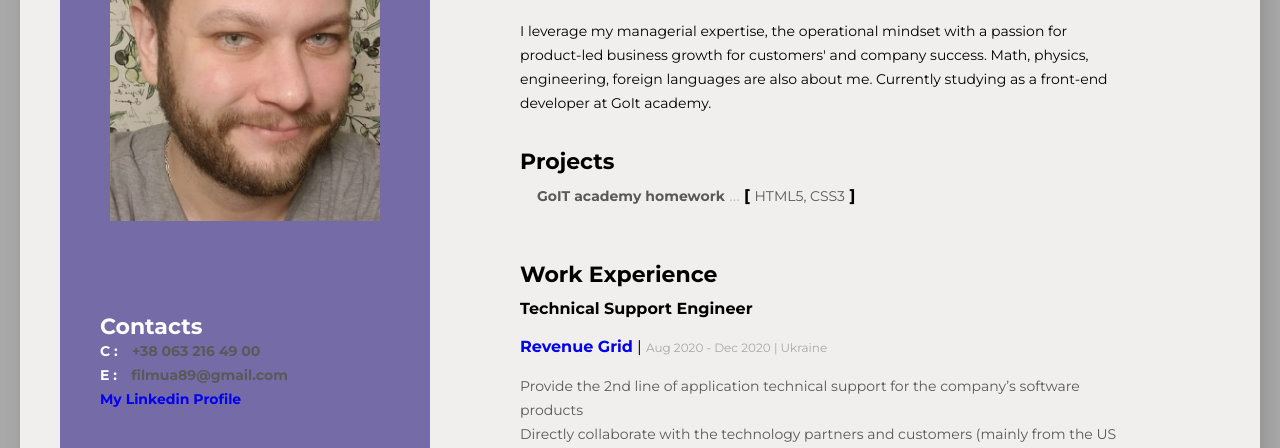
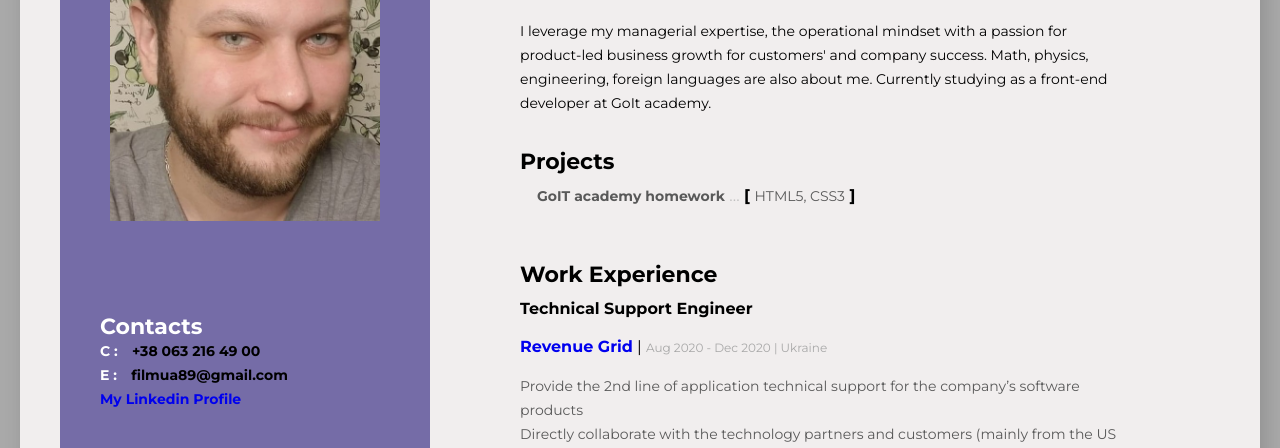
Before and after one commit to Lucas198923/resume-project, a plain HTML site: page index.html in a window 1280 px wide. Shown: the part 318-766 px from the top of the page. Drawn offline with Linux system fonts and the light colour scheme.

Commit message:
color tel

```diff
--- a/css/style.css
+++ b/css/style.css
@@ -82,7 +82,7 @@ li {
   line-height: 24px;
 }
 .tel {
-  color: #595959;
+  color: #000000;
   font-size: 14px;
   font-weight: 700;
   font-style: normal;
```
